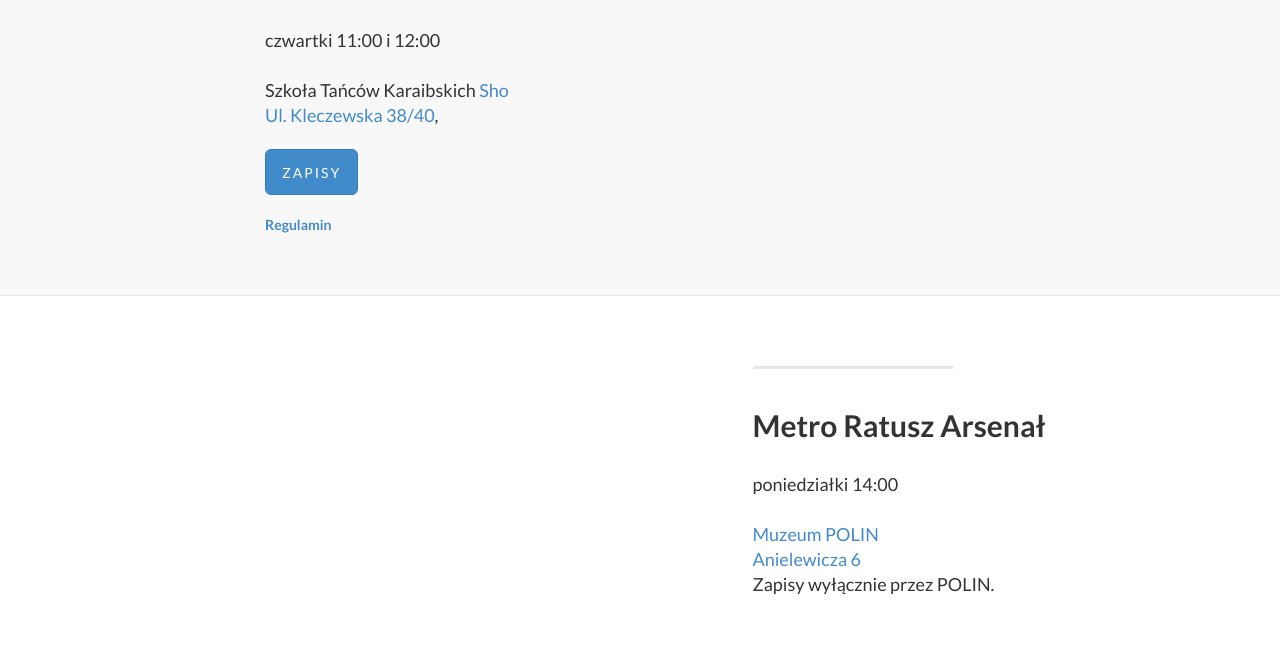
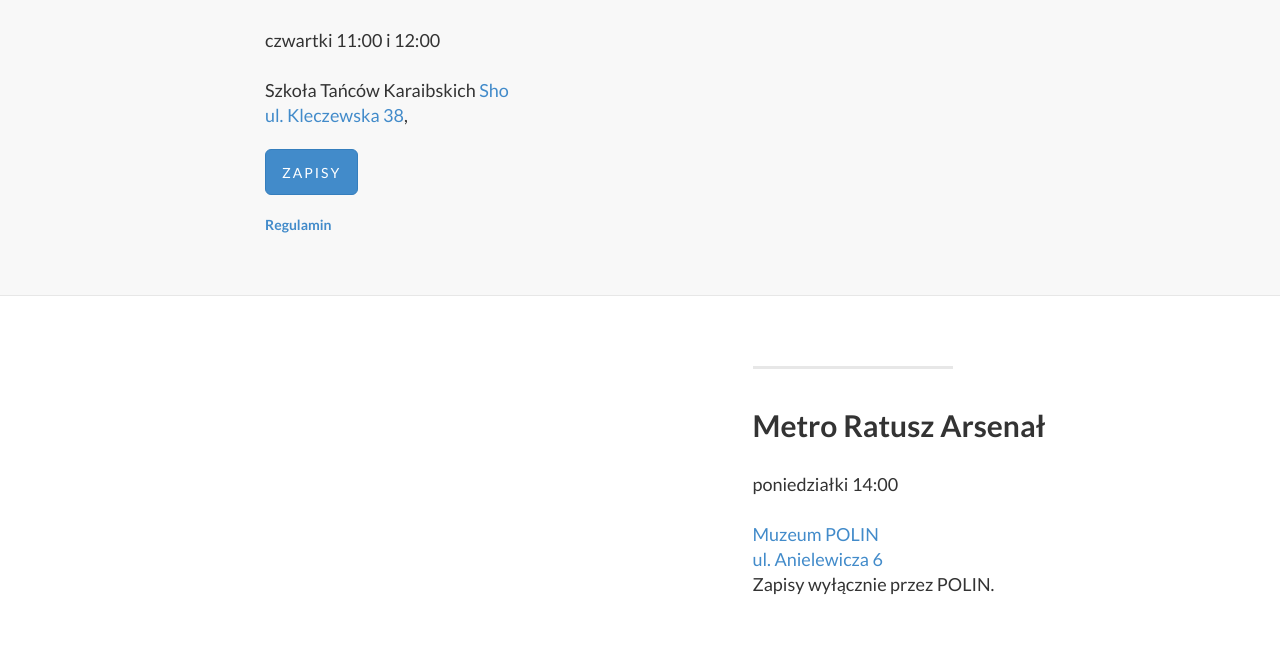
Before and after one commit to maciejjaskowski/poczujbluesa.pl, a Jekyll site: the page built from _posts/2014-09-22-sho.markdown, in a window 1280 px wide and 900 px high, scrolled down 4034 px. Shown: the part 156-812 px from the top of the window. Built offline with Jekyll 4.4.1, drawn with Linux system fonts in a browser that asks for light colours; nearby versions of some CDN libraries; library files that are not in the unit come from our copies; comment, search, counter and statistics services are not loaded.

Commit message:
Fix addresses.

```diff
--- a/_posts/2014-09-22-sho.markdown
+++ b/_posts/2014-09-22-sho.markdown
@@ -7,5 +7,5 @@ description: |
 zapisy_uruchomione: true
 ---
 czwartki 11:00 i 12:00 <br/><br/>
-Szkoła Tańców Karaibskich <a href="http://jakwulu.com.pl">Sho</a><br/>
-<a href="https://www.google.pl/maps/place/Dembi%C5%84skiego+10,+Warszawa/@52.2769863,20.9745461,17z/data=!3m1!4b1!4m5!3m4!1s0x471ecbe80c0037a9:0xe9f6fe58ca26a134!8m2!3d52.276983!4d20.9767401">Ul. Kleczewska 38/40</a>, <br/>
+Szkoła Tańców Karaibskich <a href="http://sho.pl">Sho</a><br/>
+<a href="https://www.google.pl/maps/place/Kleczewska+38,+Warszawa/@52.278479,20.9433474,19z/data=!3m1!4b1!4m5!3m4!1s0x471ecbcc977ca6b9:0xb7a8aaca1286889f!8m2!3d52.278479!4d20.9438959">ul. Kleczewska 38</a>, <br/>
--- a/_posts/2014-10-01-polin.markdown
+++ b/_posts/2014-10-01-polin.markdown
@@ -7,6 +7,6 @@ description: |
 ---
 poniedziałki 14:00 <br/><br/>
 <a href="http://www.polin.pl/pl/spotkania-dla-rodzicow">Muzeum POLIN</a><br/>
-<a href="https://www.google.pl/maps/place/Museum+of+the+History+of+Polish+Jews/@52.2493743,20.9909952,17z/data=!3m1!4b1!4m5!3m4!1s0x471ecc79a995b873:0xe21ada43504430b0!8m2!3d52.2493743!4d20.9931839?hl=en">Anielewicza 6</a><br/>
+<a href="https://www.google.pl/maps/place/Museum+of+the+History+of+Polish+Jews/@52.2493743,20.9909952,17z/data=!3m1!4b1!4m5!3m4!1s0x471ecc79a995b873:0xe21ada43504430b0!8m2!3d52.2493743!4d20.9931839?hl=en">ul. Anielewicza 6</a><br/>
 
 Zapisy wyłącznie przez POLIN.
```
